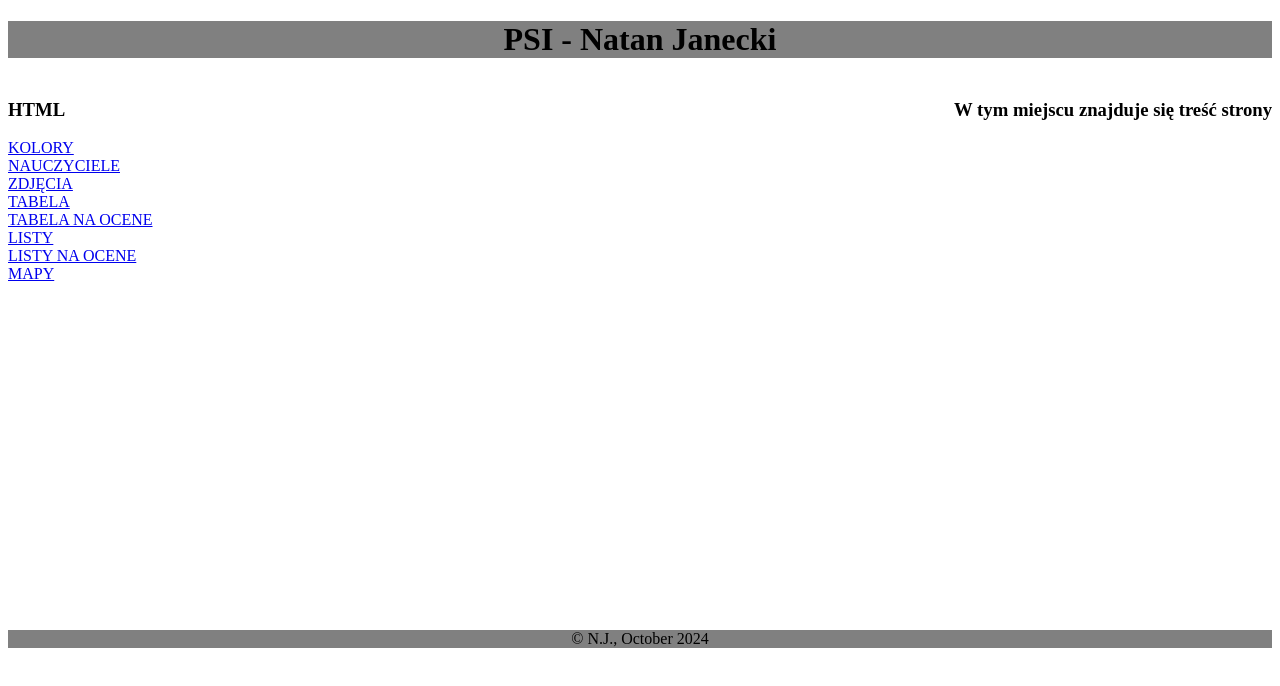
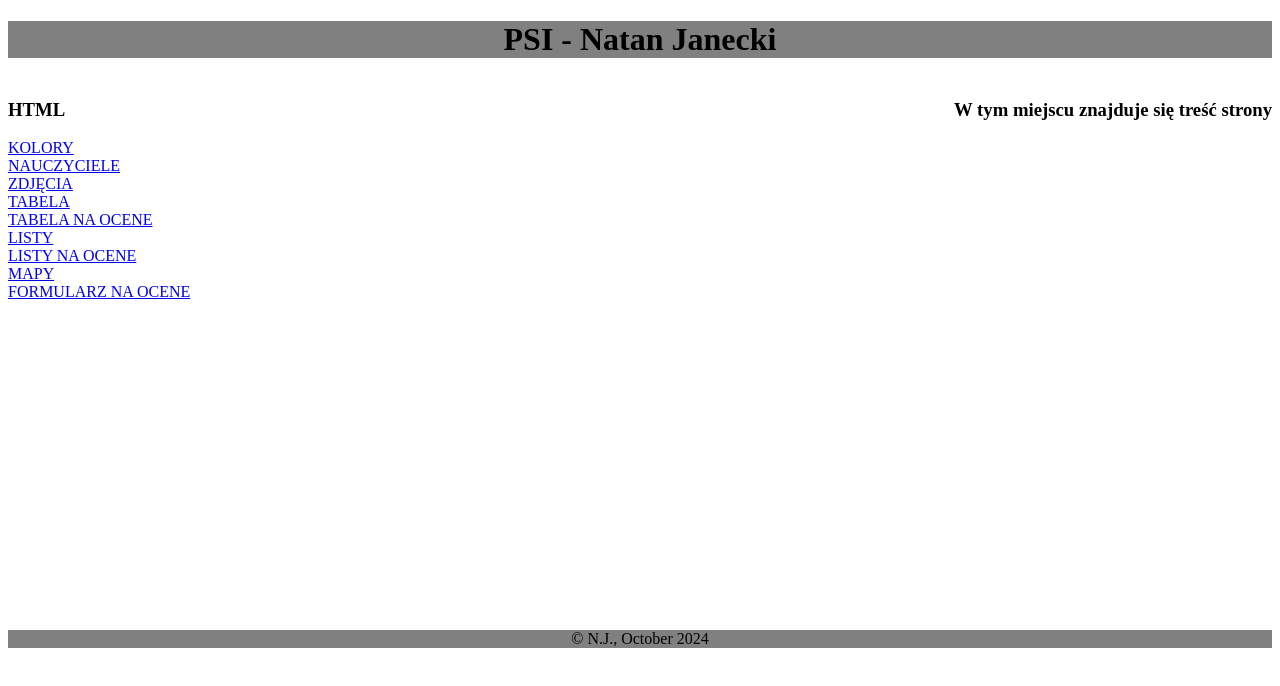
Before and after one commit to janeckinatan/janeckinatan, a plain HTML site: page index.html in a window 1280 px wide. Drawn offline with Linux system fonts and the light colour scheme.

Commit message:
Update index.html

```diff
--- a/index.html
+++ b/index.html
@@ -19,6 +19,7 @@
 			<a href="listy.html">LISTY</a></br>
 			<a href="janecki_lista.html">LISTY NA OCENE</a></br>
 			<a href="mapy.html">MAPY</a></br>
+			<a href="formularznaocene.html">FORMULARZ NA OCENE</a></br>
 	</div>
 	<div style="float:right; 70%">
 		<h3>W tym miejscu znajduje się treść strony</h3>
```
